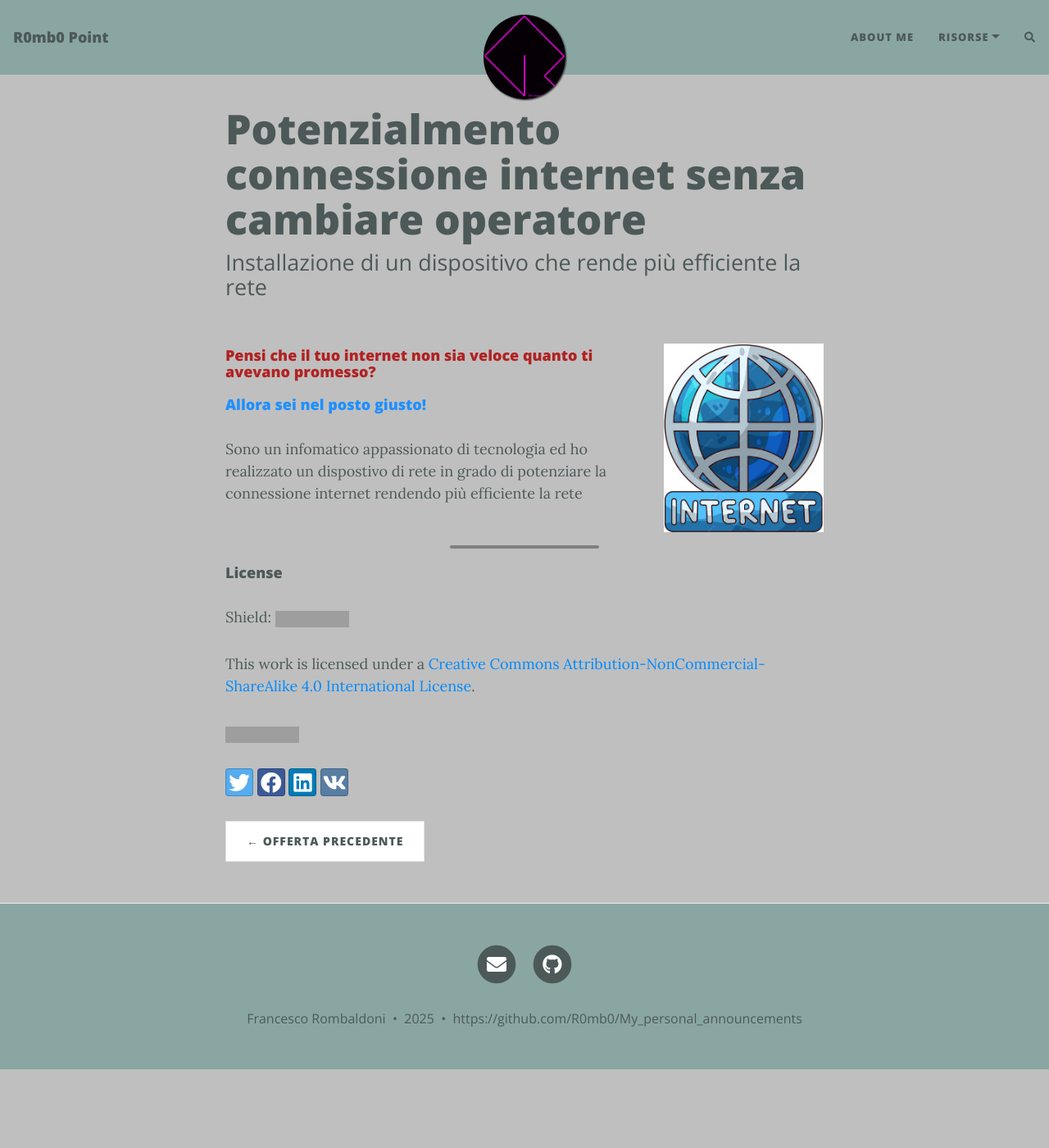
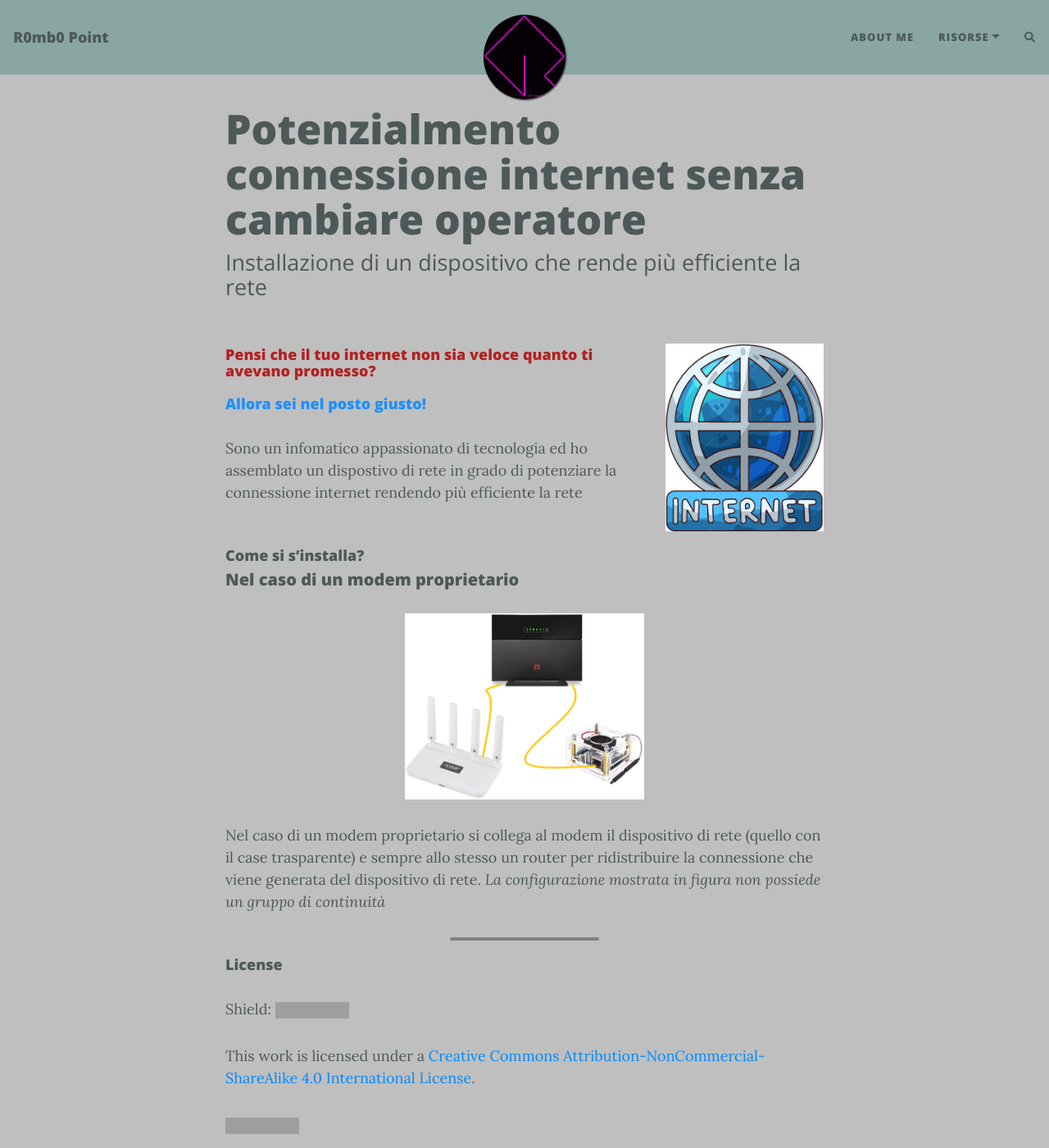
Before and after one commit to R0mb0/My_personal_announcements, a Jekyll site: the page built from docs/_posts/2023-09-12-Tour_per_bambini_ai_Musei_Civici.md, in a window 1280 px wide and 1400 px high. Shown: the whole window at 82% size. Built offline with Jekyll 4.4.1, drawn with Linux system fonts in a browser that asks for light colours; nearby versions of some CDN libraries; comment, search, counter and statistics services are not loaded; grey boxes are pictures that could not be loaded.

Commit message:
Enhance network device description and installation guide
Updated the description of the network device and added installation instructions for proprietary modems.

```diff
--- a/docs/_posts/2023-09-12-Tour_per_bambini_ai_Musei_Civici.md
+++ b/docs/_posts/2023-09-12-Tour_per_bambini_ai_Musei_Civici.md
@@ -10,13 +10,22 @@ gh-repo: R0mb0/My_personal_announcements
  <span>
     <h4 style="color: FireBrick;"> Pensi che il tuo internet non sia veloce quanto ti avevano promesso? </h4>
     <h4 style="color: DodgerBlue;"> Allora sei nel posto giusto! </h4>
-     <p>Sono un infomatico appassionato di tecnologia ed ho realizzato un dispostivo di rete in grado di potenziare la connessione internet rendendo più efficiente la rete</p>
+     <p>Sono un infomatico appassionato di tecnologia ed ho assemblato un dispostivo di rete in grado di potenziare la connessione internet rendendo più efficiente la rete</p>
 
   </span>
 
   <img src="https://github.com/R0mb0/My_personal_announcements/blob/main/Buisness_cards/Internet/internet.png?raw=true" style="width: 70%; min-width: 120px; max-width: 240px;">
 
 </div>
+
+#### Come si s'installa?
+
+##### Nel caso di un modem proprietario
+
+<img src="https://raw.githubusercontent.com/R0mb0/My_personal_announcements/refs/heads/main/Images/proprietary_modem.png" style="display:block;margin:auto;width:40%;">
+
+Nel caso di un modem proprietario si collega al modem il dispositivo di rete (quello con il case trasparente) e sempre allo stesso un router per ridistribuire la connessione che viene generata del dispositivo di rete.
+_La configurazione mostrata in figura non possiede un gruppo di continuità_
 
 ___
 
```
